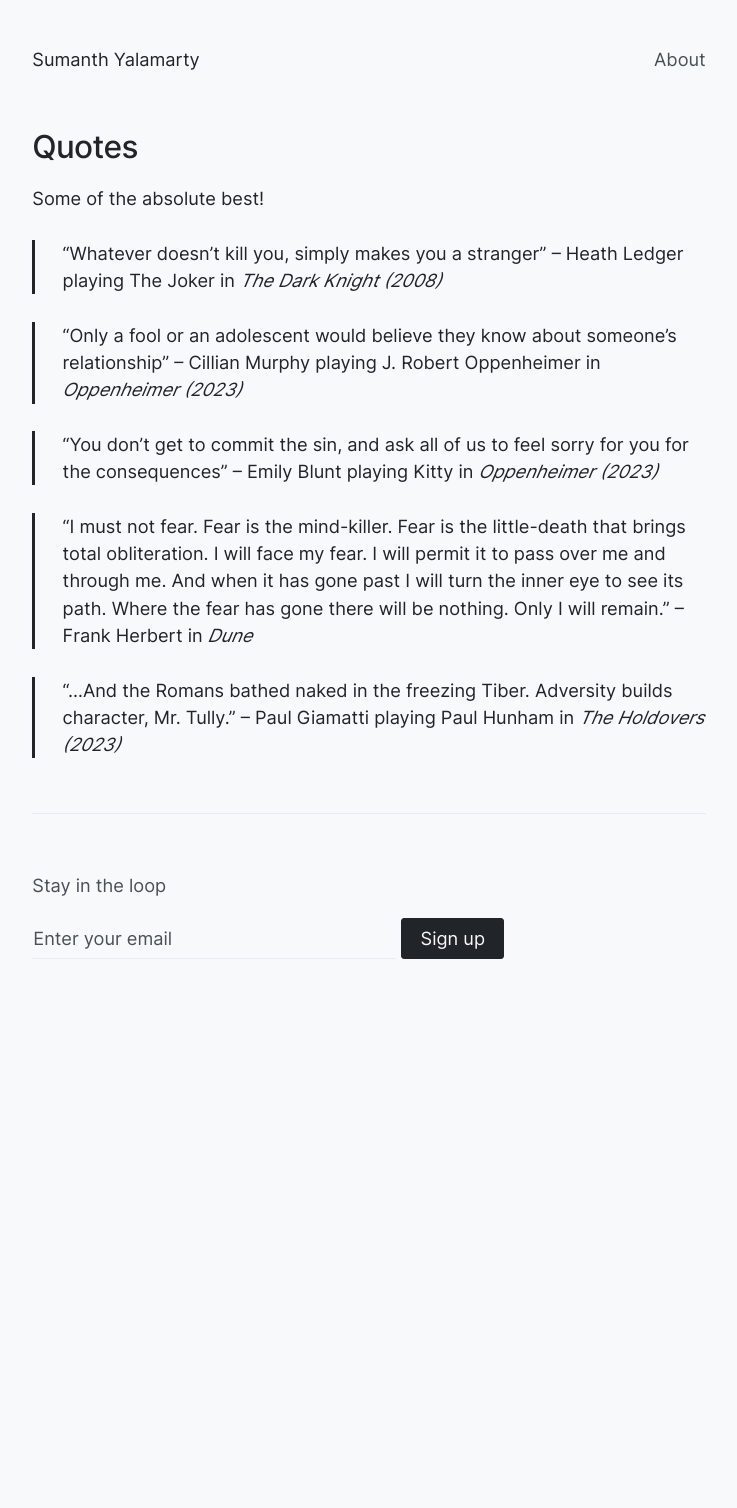
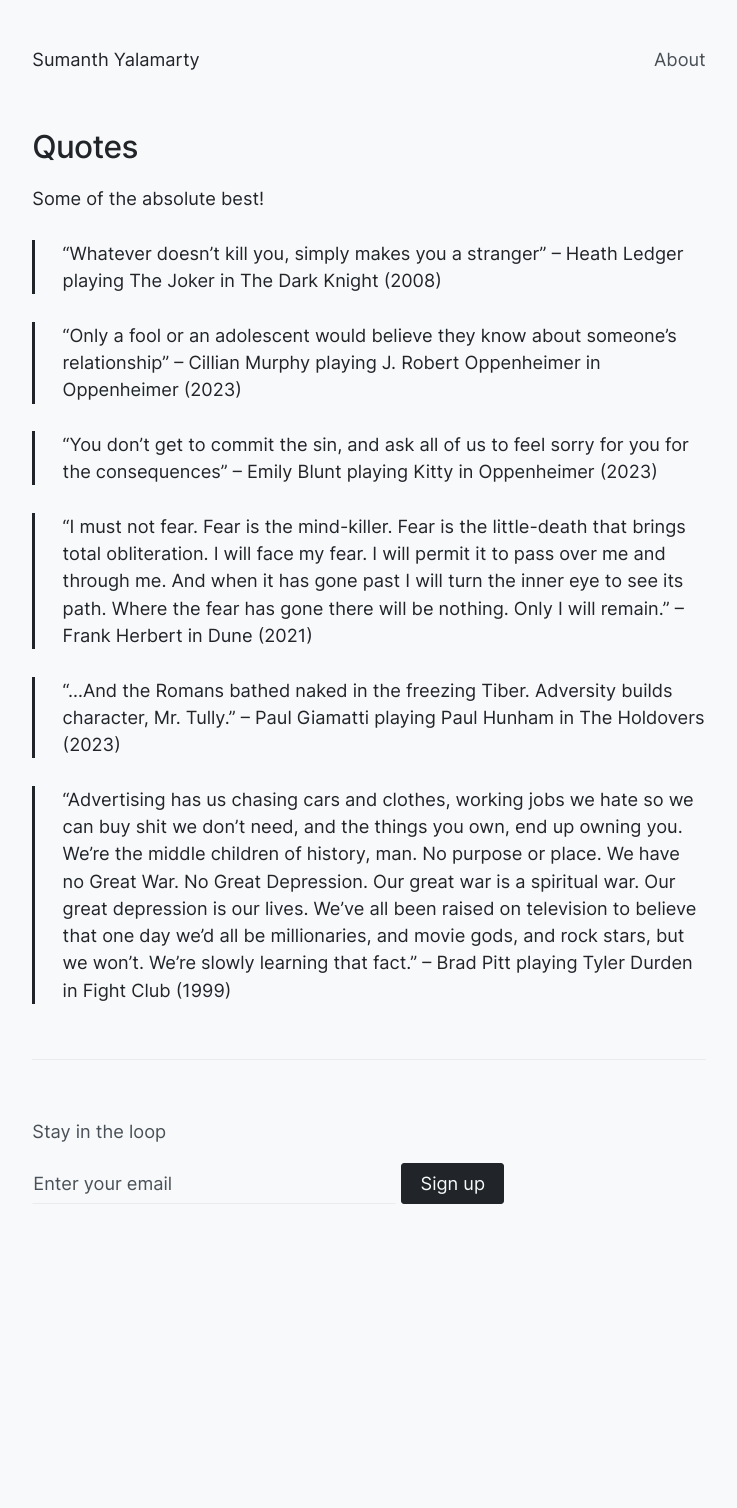
Before and after one commit to s7manth/digital-garden, a Jekyll site: the page built from _ldocs/quotes.md, in a window 1280 px wide. Shown: the whole page, without its empty margins (271-1008 px from the left). Built offline with Jekyll 4.4.1, drawn with Linux system fonts in a browser that asks for light colours; before the commit the page ends 1262 px from its top, so only the background shows below that.

Commit message:
add new content

```diff
--- a/_ldocs/quotes.md
+++ b/_ldocs/quotes.md
@@ -8,12 +8,14 @@
 
 Some of the absolute best!
 
-> "Whatever doesn't kill you, simply makes you a stranger" -- Heath Ledger playing The Joker in *The Dark Knight (2008)*
+> "Whatever doesn't kill you, simply makes you a stranger" -- Heath Ledger playing The Joker in The Dark Knight (2008)
 
-> "Only a fool or an adolescent would believe they know about someone's relationship" -- Cillian Murphy playing J. Robert Oppenheimer in *Oppenheimer (2023)*
+> "Only a fool or an adolescent would believe they know about someone's relationship" -- Cillian Murphy playing J. Robert Oppenheimer in Oppenheimer (2023)
 
-> "You don't get to commit the sin, and ask all of us to feel sorry for you for the consequences" -- Emily Blunt playing Kitty in *Oppenheimer (2023)*
+> "You don't get to commit the sin, and ask all of us to feel sorry for you for the consequences" -- Emily Blunt playing Kitty in Oppenheimer (2023)
 
-> “I must not fear. Fear is the mind-killer. Fear is the little-death that brings total obliteration. I will face my fear. I will permit it to pass over me and through me. And when it has gone past I will turn the inner eye to see its path. Where the fear has gone there will be nothing. Only I will remain.” -- Frank Herbert in *Dune*
+> “I must not fear. Fear is the mind-killer. Fear is the little-death that brings total obliteration. I will face my fear. I will permit it to pass over me and through me. And when it has gone past I will turn the inner eye to see its path. Where the fear has gone there will be nothing. Only I will remain.” -- Frank Herbert in Dune (2021)
 
-> "...And the Romans bathed naked in the freezing Tiber. Adversity builds character, Mr. Tully." -- Paul Giamatti playing Paul Hunham in *The Holdovers (2023)*
+> "...And the Romans bathed naked in the freezing Tiber. Adversity builds character, Mr. Tully." -- Paul Giamatti playing Paul Hunham in The Holdovers (2023)
+
+> "Advertising has us chasing cars and clothes, working jobs we hate so we can buy shit we don't need, and the things you own, end up owning you. We're the middle children of history, man. No purpose or place. We have no Great War. No Great Depression. Our great war is a spiritual war. Our great depression is our lives. We've all been raised on television to believe that one day we'd all be millionaries, and movie gods, and rock stars, but we won't. We're slowly learning that fact." -- Brad Pitt playing Tyler Durden in Fight Club (1999)
```
Also changed, not shown: _ldocs/food.md (+5 -1 lines), _ldocs/recommendations.md (+6 -0 lines).
